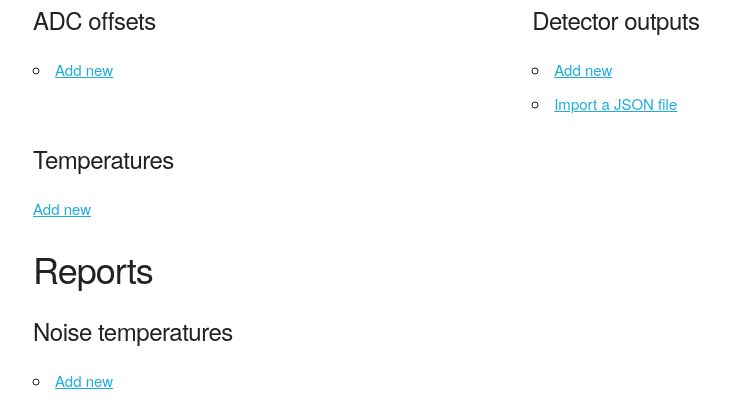
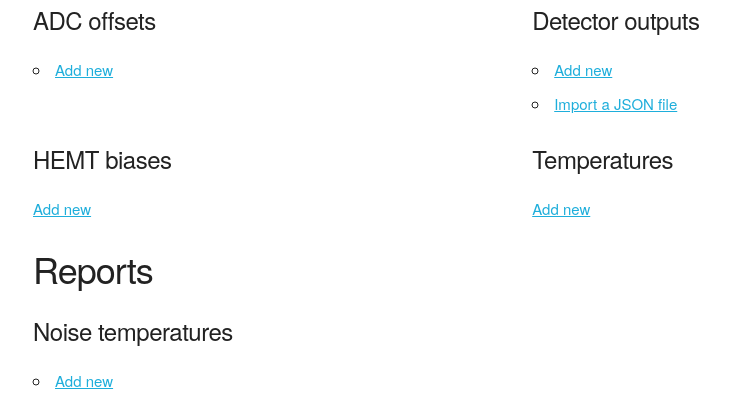
Before and after one commit to lspestrip/stdb2, a Django app: template unittests/templates/unittests/polarimetertest_details.html in a window 1280 px wide. Shown: the part 625-1030 px from the top of the page, without its empty margins (127-857 px from the left). Run offline with Django 3.2, Linux system fonts and the light colour scheme; the template is opened without the code that fills it, so the values that code supplies are empty; parts of the project's set-up code (start-up, migrations or seed data) failed here and were passed over.

Commit message:
Permit to add and remove HEMT biases
This fixes bug #8

```diff
--- a/unittests/templates/unittests/polarimetertest_details.html
+++ b/unittests/templates/unittests/polarimetertest_details.html
@@ -40,7 +40,7 @@ LSPE/Strip DB: Details of test on STRIP{{test.polarimeter_number}}
     </div>
 </div>
 
-<div class="section outputs">
+<div class="section housekeepings1">
     <div class="row">
         <div class="one-half column">
             <h5>ADC offsets</h5>
@@ -105,7 +105,70 @@ LSPE/Strip DB: Details of test on STRIP{{test.polarimeter_number}}
     </div>
 </div>
 
-<div class="section temperatures">
+<div class="section housekeepings2">
+    <div class="row">
+        <div class="one-half column">
+            <h5>HEMT biases</h5>
+
+            {% if biases %}
+            <table class="data-table" id="bias-table">
+                <thead>
+                    <th>HEMT</th>
+                    <th>V<sub>d</sub> [V]</th>
+                    <th>I<sub>d</sub> [mA]</th>
+                    <th>V<sub>g</sub> [mV]</th>
+                </thead>
+                <tbody>
+                    <tr>
+                        <td>H0 (HA1)</td>
+                        <td>{{biases.drain_voltage_ha1_V}}</td>
+                        <td>{{biases.drain_current_ha1_mA}}</td>
+                        <td>{{biases.gate_voltage_ha1_mV}}</td>
+                    </tr>
+                    <tr>
+                        <td>H1 (HB1)</td>
+                        <td>{{biases.drain_voltage_hb1_V}}</td>
+                        <td>{{biases.drain_current_hb1_mA}}</td>
+                        <td>{{biases.gate_voltage_hb1_mV}}</td>
+                    </tr>
+                    <tr>
+                        <td>H2 (HA2)</td>
+                        <td>{{biases.drain_voltage_ha2_V}}</td>
+                        <td>{{biases.drain_current_ha2_mA}}</td>
+                        <td>{{biases.gate_voltage_ha2_mV}}</td>
+                    </tr>
+                    <tr>
+                        <td>H3 (HB2)</td>
+                        <td>{{biases.drain_voltage_hb2_V}}</td>
+                        <td>{{biases.drain_current_hb2_mA}}</td>
+                        <td>{{biases.gate_voltage_hb2_mV}}</td>
+                    </tr>
+                    <tr>
+                        <td>H4 (HA3)</td>
+                        <td>{{biases.drain_voltage_ha3_V}}</td>
+                        <td>{{biases.drain_current_ha3_mA}}</td>
+                        <td>{{biases.gate_voltage_ha3_mV}}</td>
+                    </tr>
+                    <tr>
+                        <td>H5 (HB3)</td>
+                        <td>{{biases.drain_voltage_hb3_V}}</td>
+                        <td>{{biases.drain_current_hb3_mA}}</td>
+                        <td>{{biases.gate_voltage_hb3_mV}}</td>
+                    </tr>
+                </tbody>
+            </table>
+            <ul class="data-table-actions">
+                    <a href="{% url 'unittests:biases_delete' test.id biases.id %}">Delete</a>
+            </ul>
+
+            {% else %}
+            <ul class="data-table-actions">
+                <a href="{% url 'unittests:biases_create' test.id %}">Add new</a>
+            </ul>
+            {% endif %}
+        </div>
+
+        <div class="one-half column">
             <h5>Temperatures</h5>
 
             {% if temperatures %}
@@ -141,6 +204,8 @@ LSPE/Strip DB: Details of test on STRIP{{test.polarimeter_number}}
             <ul class="data-table-actions">
                 <a href="{% url 'unittests:temperature_create' test.id %}">Add new</a>
             </ul>
+        </div>
+    </div>
 </div>
 
 <div class="section reports">
--- a/unittests/urls.py
+++ b/unittests/urls.py
@@ -22,6 +22,8 @@ urlpatterns = [
         views.DetOutputAddView.as_view(), name='detoutput_create'),
     url(r'^tests/(?P<test_id>\d+)/newdetoutputjson$',
         views.DetOutputJsonView.as_view(), name='detoutput_create_json'),
+    url(r'^tests/(?P<test_id>\d+)/newbiases$',
+        views.BiasesAddView.as_view(), name='biases_create'),
     url(r'^tests/(?P<test_id>\d+)/newtemperature$',
         views.TemperatureAddView.as_view(), name='temperature_create'),
 
@@ -29,6 +31,8 @@ urlpatterns = [
         views.AdcOffsetDeleteView.as_view(), name='adc_delete'),
     url(r'^tests/(?P<test_id>\d+)/detoutput/(?P<obj_id>\d+)/delete$',
         views.DetOutputDeleteView.as_view(), name='detoutput_delete'),
+    url(r'^tests/(?P<test_id>\d+)/biases/(?P<obj_id>\d+)/delete$',
+        views.BiasesDeleteView.as_view(), name='biases_delete'),
     url(r'^tests/(?P<test_id>\d+)/temperature/(?P<obj_id>\d+)/delete$',
         views.TemperatureDeleteView.as_view(), name='temperature_delete'),
 
```
Also changed, not shown: unittests/forms.py (+7 -0 lines), unittests/models.py (+20 -20 lines), unittests/tests.py (+18 -18 lines), unittests/views.py (+12 -0 lines), unittests/migrations/0003_auto_20171120_1356.py (added). Lines whose indentation alone changed are shown as unchanged.
